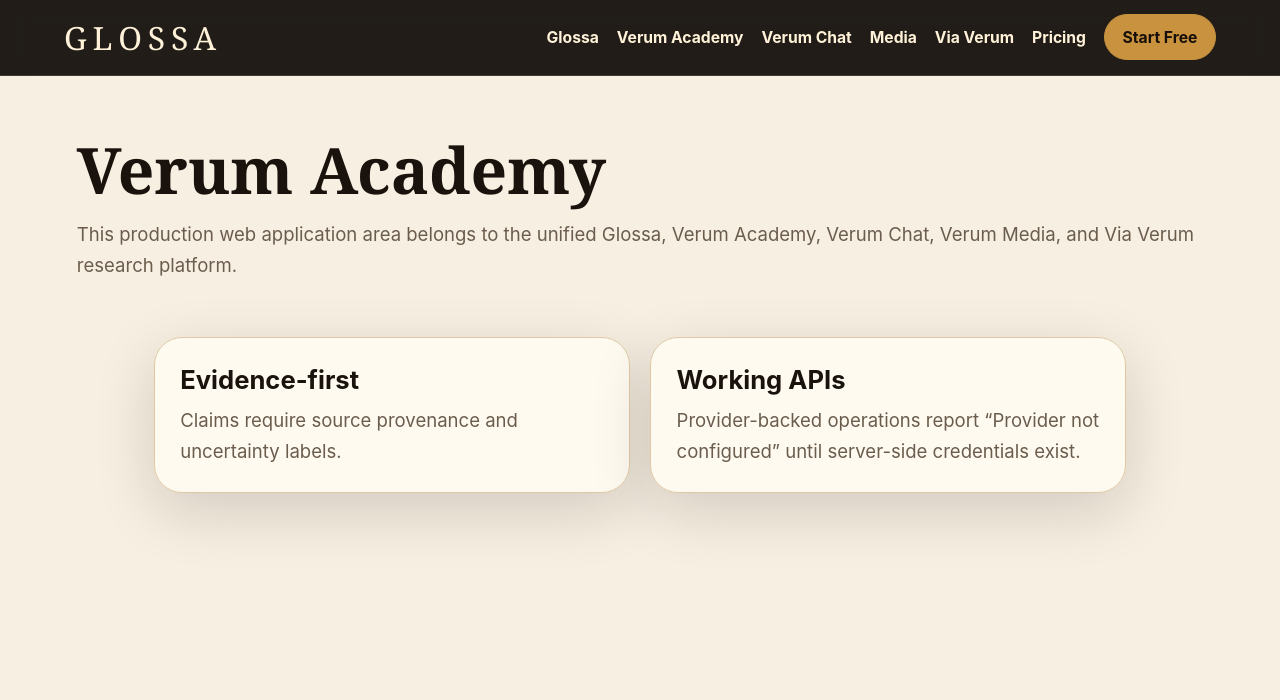
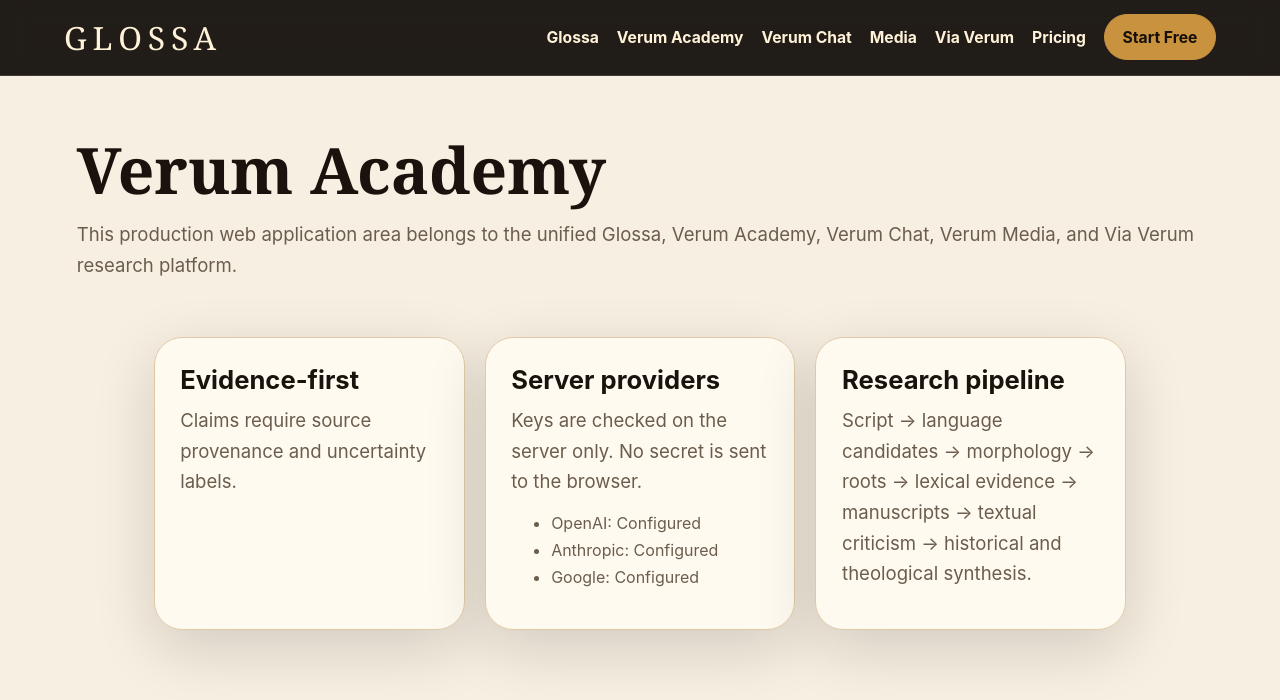
Before and after one commit to gaineziswear/Text-critics-and-manuscripts-scholar, a Next.js app: page /verum-academy in a window 1280 px wide. Shown: the top 700 px of the page. Built offline with nearby package versions, Linux system fonts and the light colour scheme; no server answers.

Commit message:
Show live server-side provider status in Verum Academy

```diff
--- a/app/verum-academy/page.tsx
+++ b/app/verum-academy/page.tsx
@@ -1 +1,31 @@
-export default function Page(){return <main className="section"><h1 style={{textTransform:'capitalize'}}>verum academy</h1><p>This production web application area belongs to the unified Glossa, Verum Academy, Verum Chat, Verum Media, and Via Verum research platform.</p><div className="grid"><div className="card"><h3>Evidence-first</h3><p>Claims require source provenance and uncertainty labels.</p></div><div className="card"><h3>Working APIs</h3><p>Provider-backed operations report “Provider not configured” until server-side credentials exist.</p></div></div></main>}
+import { providerStatus } from '@/lib/agents/orchestrator';
+
+export default function Page() {
+  const providers = providerStatus();
+
+  return (
+    <main className="section">
+      <h1 style={{ textTransform: 'capitalize' }}>verum academy</h1>
+      <p>This production web application area belongs to the unified Glossa, Verum Academy, Verum Chat, Verum Media, and Via Verum research platform.</p>
+      <div className="grid">
+        <div className="card">
+          <h3>Evidence-first</h3>
+          <p>Claims require source provenance and uncertainty labels.</p>
+        </div>
+        <div className="card">
+          <h3>Server providers</h3>
+          <p>Keys are checked on the server only. No secret is sent to the browser.</p>
+          <ul>
+            <li>OpenAI: {providers.openai ? 'Configured' : 'Not configured'}</li>
+            <li>Anthropic: {providers.anthropic ? 'Configured' : 'Not configured'}</li>
+            <li>Google: {providers.google ? 'Configured' : 'Not configured'}</li>
+          </ul>
+        </div>
+        <div className="card">
+          <h3>Research pipeline</h3>
+          <p>Script → language candidates → morphology → roots → lexical evidence → manuscripts → textual criticism → historical and theological synthesis.</p>
+        </div>
+      </div>
+    </main>
+  );
+}
```
